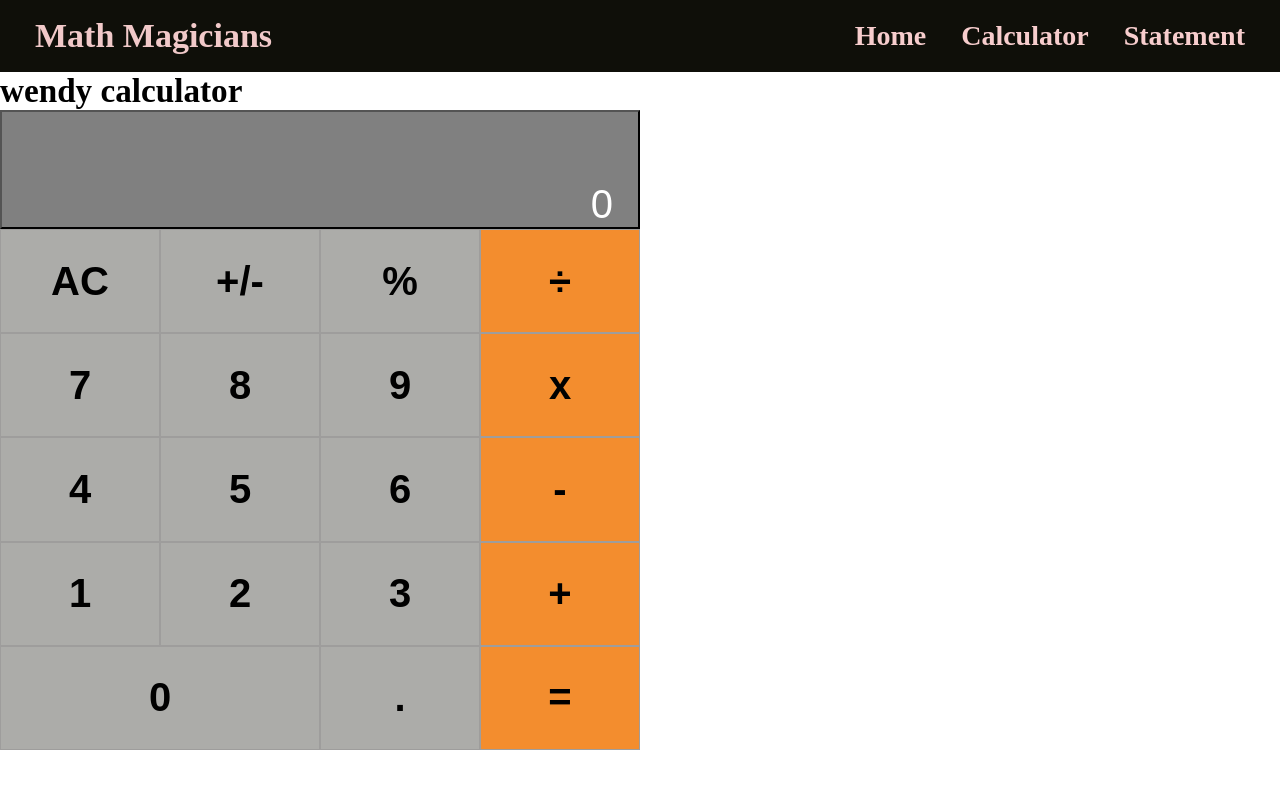
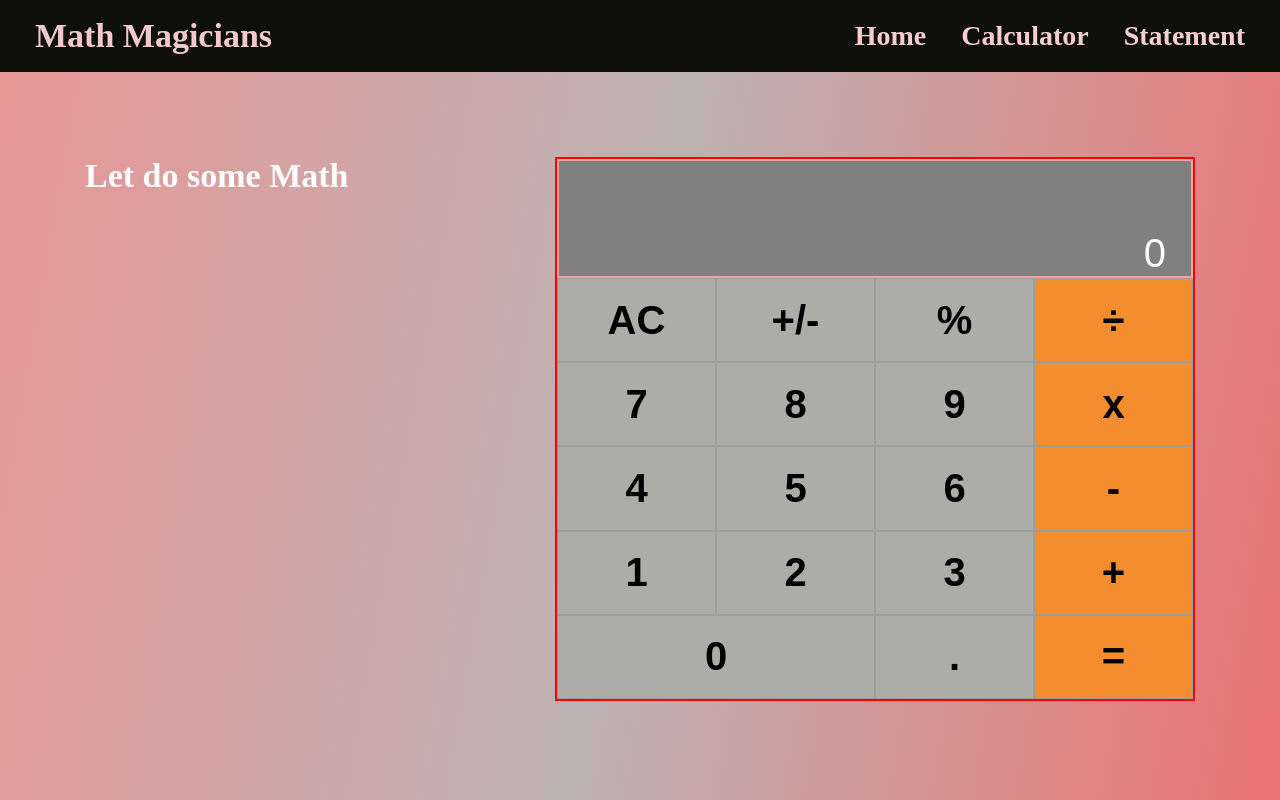
Before and after one commit to eerapheal/my-math-apps, a React (Create React App) app: page /calculator in a window 1280 px wide. Built offline with nearby package versions, Linux system fonts and the light colour scheme; the HTML template or start-up script is replaced by a standard one.

Commit message:
Calculator page sytled

```diff
--- a/src/component/calculator.js
+++ b/src/component/calculator.js
@@ -14,8 +14,9 @@ const Calculator = () => {
 
   return (
     <div className="container">
-      <h5>wendy calculator</h5>
+      <h1 className="math">Let do some Math</h1>
       <div className="mainDiv">
+        <div className="inpuiv">
           <button className="inputiv" type="button">{total}{operation}{next}</button>
           <button className="btn grey" onClick={(event) => handleClick(event, state, setter)} type="button">AC</button>
           <button className="btn grey" onClick={(event) => handleClick(event, state, setter)} type="button">+/-</button>
@@ -38,6 +39,7 @@ const Calculator = () => {
           <button className="btn orange" onClick={(event) => handleClick(event, state, setter)} type="button">=</button>
         </div>
       </div>
+    </div>
   );
 };
 
--- a/src/index.css
+++ b/src/index.css
@@ -5,10 +5,17 @@
 }
 
 body {
-/* height: 100vh; */
+  min-height: 100vh;
   font-size: 40px;
-  background-image: linear-gradient(100deg, #fff, #fff, #fff);
+  background-image: linear-gradient(100deg, rgb(233, 150, 150), rgb(189, 178, 178), rgb(236, 115, 115));
   background-repeat: no-repeat;
+  background-size: cover;
+}
+
+.math {
+  font-size: 34px;
+  font-weight: 600;
+  color: #fff;
 }
 
 .inputiv {
@@ -19,20 +26,22 @@ body {
   font-size: 40px;
   background-color: grey;
   text-align: end;
+  border: 2px solid rgb(241, 164, 164);
 }
 
 .container {
-  height: 80vh;
-  width: 80vh;
-  place-content: center;
+  display: flex;
+  justify-content: space-between;
+  padding: 85px;
 }
 
-.mainDiv {
+.inpuiv {
   display: grid;
-  height: 80vh;
+  height: 68vh;
   width: 50vw;
   grid-template-columns: repeat(4, 1fr);
   grid-template-rows: repeat(6, 1fr);
+  border: 2px solid red;
 }
 
 .btn {
```
Lines whose indentation alone changed are shown as unchanged.
